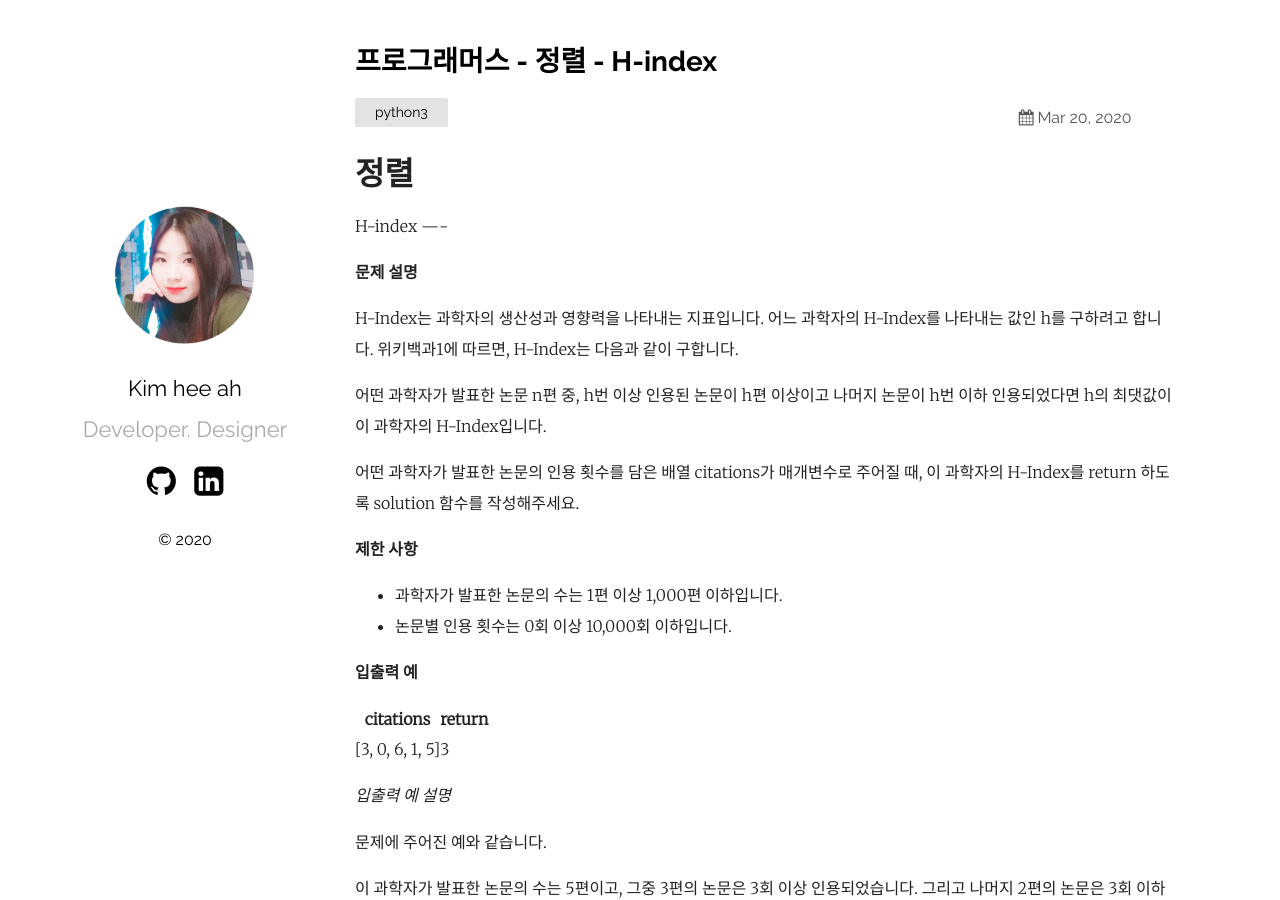
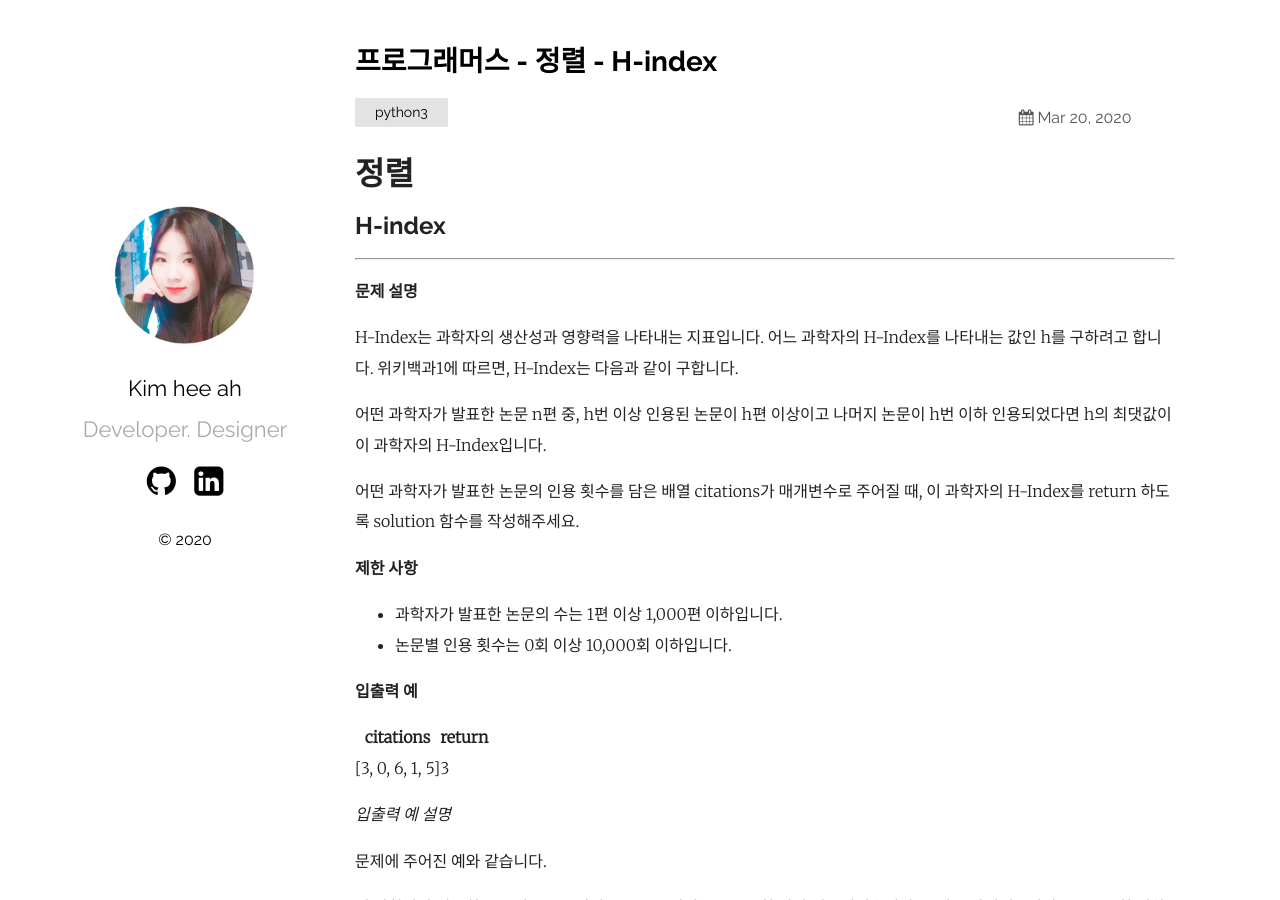
Before and after one commit to Gangneng/Kim-hee-ah.github.io, a Jekyll site: the page built from _posts/2020-03-20-정렬 H-index.markdown, in a window 1280 px wide and 900 px high. Built offline with Jekyll 4.4.1, drawn with Linux system fonts in a browser that asks for light colours.

Commit message:
살짝 변경

```diff
--- a/_posts/2020-03-20-정렬 H-index.markdown
+++ b/_posts/2020-03-20-정렬 H-index.markdown
@@ -4,10 +4,11 @@ title:  "프로그래머스 - 정렬 - H-index"
 date:   2020-03-20 15:15:00 +0530
 categories: python3
 ---
-정렬
-====
-H-index
-----
+<h1>정렬</h1>
+
+<h2>H-index</h2>
+
+---
 
 **문제 설명**
 
--- a/_posts/2020-03-23-해시 베스트앨범.markdown
+++ b/_posts/2020-03-23-해시 베스트앨범.markdown
@@ -4,9 +4,9 @@ title:  "프로그래머스 - 해시 베스트앨범"
 date:   2020-03-23 23:13:00 +0530
 categories: python3
 ---
-해시
-====
-베스트앨범
+<h1>해시</h1>
+<h2>베스트앨범</h2>
+
 ----
 **문제 설명**
 
--- a/_posts/2020-07-2째주-머신러닝-광인사.markdown
+++ b/_posts/2020-07-2째주-머신러닝-광인사.markdown
@@ -4,9 +4,9 @@ title:  "광인사 - 머신 러닝"
 date:   2020-07-17 12:30:00 +0530
 categories: python3
 ---
-머신 러닝
-===
-scikit-learn
+<h1>머신 러닝</h1>
+<h2>scikit-learn</h2>
+
 ----
 * 파이썬 머신러닝 프레임워크 라이브러리
 * 회귀, 분류, 군집, 차원축소, 특성공학, 전처리, 교차검증, 파이프라인 등 머신러닝에 필요한 기능 제공
--- a/_posts/2020-07-2째주-자연어 처리-광인사.markdown
+++ b/_posts/2020-07-2째주-자연어 처리-광인사.markdown
@@ -4,9 +4,9 @@ title:  "광인사 - 자연어 처리"
 date:   2020-07-17 09:00:00 +0530
 categories: python3
 ---
-자연어 처리
-====
-정규표현식
+<h1>자연어 처리</h1>
+<h2>정규표현식</h2>
+
 ----
 **기본 메타 문자**
 * [] : 문자 (안에 - 쓰면 범위, ^은 not)
```
Also changed, not shown: _posts/2020-03-19-Heap_Disc Controller.markdown (+4 -3 lines).
